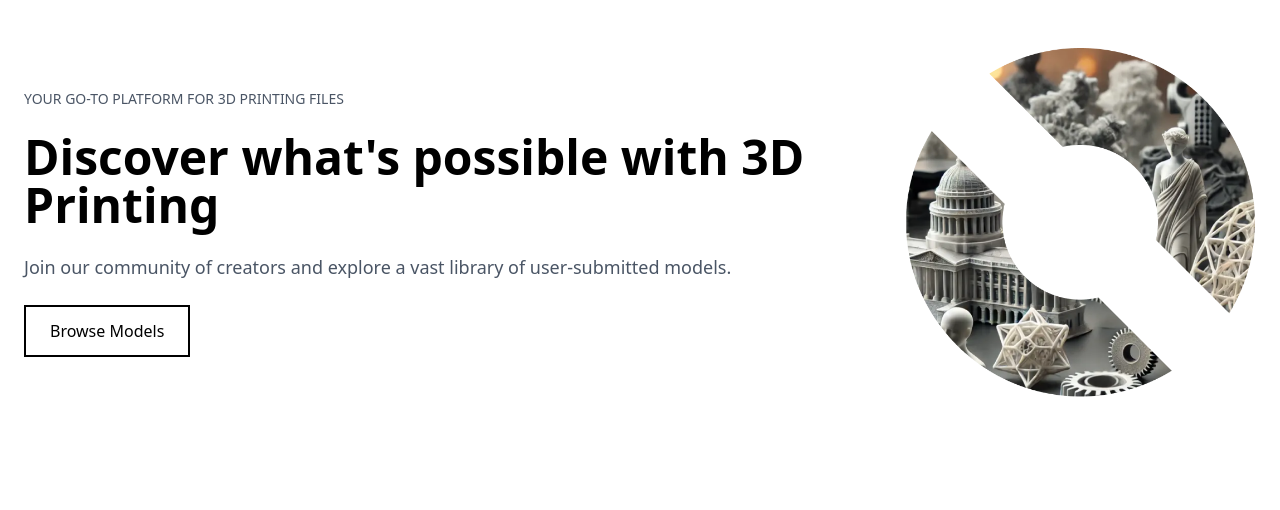
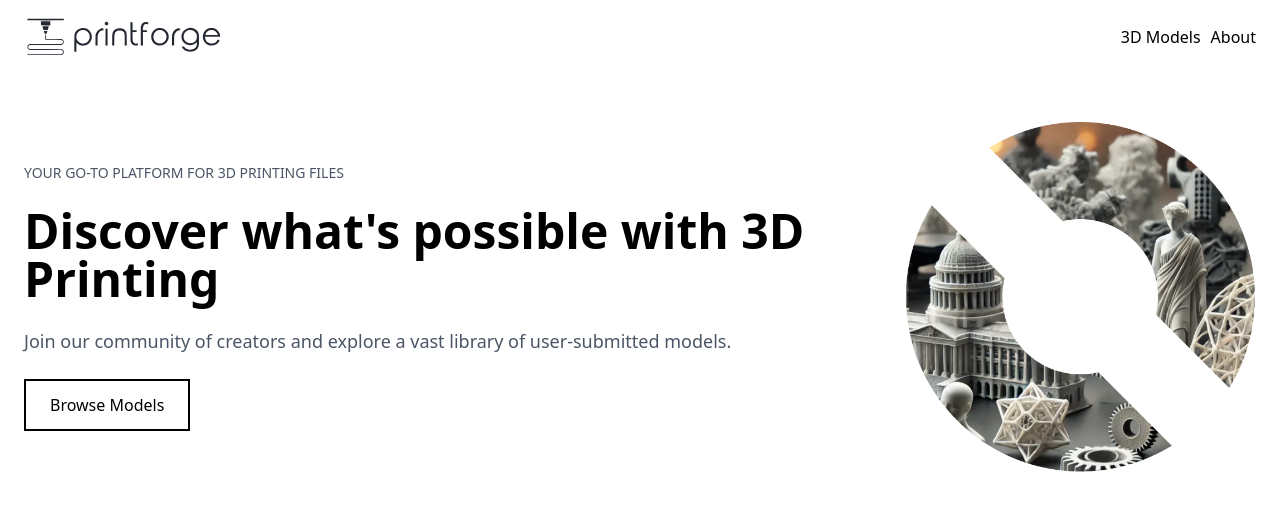
Before and after one commit to NicholasCloud4/print-forge, a Next.js app: page / in a window 1280 px wide. Shown: the top 510 px of the page. Built offline with nearby package versions, Linux system fonts and the light colour scheme.

Commit message:
Created Header

```diff
--- a/app/layout.tsx
+++ b/app/layout.tsx
@@ -1,4 +1,12 @@
 import "./globals.css";
+
+/**
+ * Challenge: Add the header to the project
+ *
+ * Hint: for the printforge logo(s), use a string src on the `<img />`:
+ * src="/printforge-logo.svg" (Desktop logo)
+ * src="/printforge-logo-icon.svg" (Mobile logo)
+ */
 
 export default function RootLayout({
     children,
@@ -7,7 +15,31 @@
 }>) {
     return (
         <html lang="en">
-            <body>{children}</body>
+            <body>
+                <header className="w-full bg-white">
+                    <nav className="flex justify-between px-6 py-4">
+                        <div className="relative">
+                            {/* Desktop logo */}
+                            <img
+                                src="/printforge-logo.svg"
+                                alt="PrintForge Logo"
+                                className="w-[200px] h-auto hidden md:block"
+                            />
+                            {/* Mobile logo */}
+                            <img
+                                src="/printforge-logo-icon.svg"
+                                alt="PrintForge Logo"
+                                className="w-[40px] h-auto block md:hidden"
+                            />
+                        </div>
+                        <ul className="flex items-center gap-2.5">
+                            <p>3D Models</p>
+                            <p>About</p>
+                        </ul>
+                    </nav>
+                </header>
+                {children}
+            </body>
         </html>
     );
 }
```
Also changed, not shown: public/printforge-logo-icon.svg (added), public/printforge-logo.svg (added).
